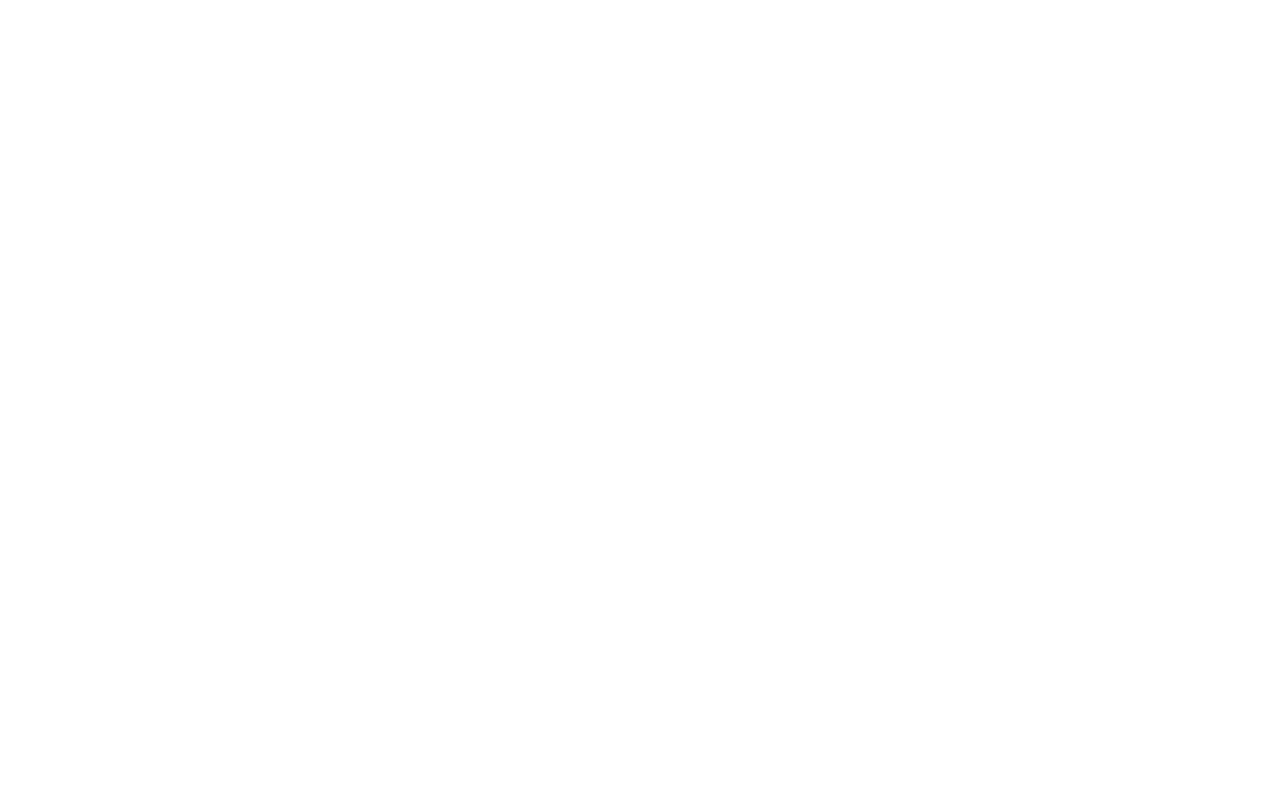
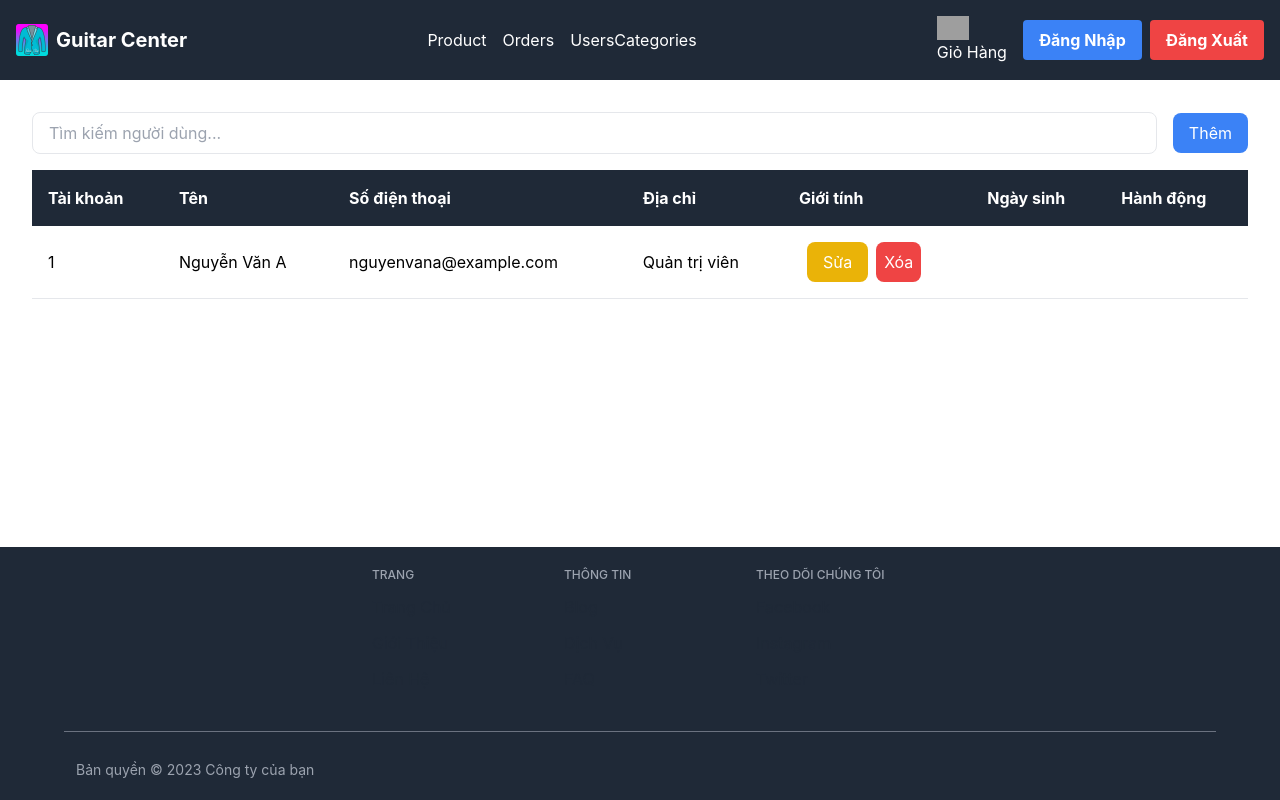
Before and after one commit to tientm2610/the-last-guitar, a React (Create React App) app: page /user-manager in a window 1280 px wide. Before the commit this address had no page. Built offline with nearby package versions, Linux system fonts and the light colour scheme; grey boxes are pictures that could not be loaded.

Commit message:
fixing GUI UserManager

```diff
--- a/src/Layout.tsx
+++ b/src/Layout.tsx
@@ -8,11 +8,13 @@
 
 const Layout = ({ children }: LayoutProps) => {
   return (
-    <div>
-      <HeaderComponent />
+    <div className="flex flex-col min-h-screen">
+    <HeaderComponent />
+    <main className="flex-grow">
       {children}
-      <FooterComponent />
-    </div>
+    </main>
+    <FooterComponent />
+  </div>
   );
 };
 
--- a/src/index.tsx
+++ b/src/index.tsx
@@ -4,16 +4,15 @@
 import reportWebVitals from './reportWebVitals';
 import HelloWorldPage from './Hai/HelloWorldPage';
 import SearchParamsPage from './SearchParamsPage';
-import FooterComponent from './pages/Components/FooterComponent';
 import { BrowserRouter, Route, Routes } from 'react-router-dom';
 import Layout from './Layout';
-
+import UserPage from './pages/UserManage/UserPage';
 const root = ReactDOM.createRoot(
   document.getElementById('root') as HTMLElement
 );
 root.render(
   <React.StrictMode>
-    {/* <Layout> */}
+    <Layout>
     <BrowserRouter>
       <Routes>
 
@@ -23,8 +22,8 @@
         />
 
         <Route
-          path='/footer'
-          Component={SearchParamsPage}
+          path='/user-manager'
+          Component={UserPage}
         />
         <Route
           path='/searchparams'
@@ -33,7 +32,7 @@
 
       </Routes>
     </BrowserRouter>
-    {/* </Layout> */}
+    </Layout>
   </React.StrictMode>
 );
 
--- a/src/pages/UserManage/UserPage.tsx
+++ b/src/pages/UserManage/UserPage.tsx
@@ -1,11 +1,51 @@
+import React from 'react';
 
-
-function UserMPage() {
-    return (
-      <div>
+function UserPage() {
+  return (
+    <div className="p-8">
+      <div className="mb-4 flex justify-between items-center">
+        <div className="flex-1 mr-4">
+          <input
+            type="text"
+            placeholder="Tìm kiếm người dùng..."
+            className="w-full px-4 py-2 border rounded-lg text-gray-700 focus:outline-none focus:ring-2 focus:ring-blue-500"
+          />
+        </div>
+        <button className="px-4 py-2 bg-blue-500 text-white rounded-lg hover:bg-blue-600">Thêm</button>
 
       </div>
-    );
-  }
+      <div className="overflow-x-auto">
+        <table className="w-full text-left">
+          <thead className="bg-gray-800 text-white">
+            <tr>
+              <th className="p-4">Tài khoản</th>
+              <th className="p-4">Tên</th>
+              <th className="p-4">Số điện thoại</th>
+              <th className="p-4">Địa chỉ</th>
+              <th className="p-4">Giới tính</th>
+              <th className="p-4">Ngày sinh</th>
+              <th className="p-4">Hành động</th>
+            </tr>
+          </thead>
+          <tbody>
+            {/* Ví dụ về một hàng dữ liệu */}
+            <tr className="border-b">
+              <td className="p-4">1</td>
+              <td className="p-4">Nguyễn Văn A</td>
+              <td className="p-4">nguyenvana@example.com</td>
+              <td className="p-4">Quản trị viên</td>
+              <td className="p-4">
+              <button className="ml-2 px-4 py-2 bg-yellow-500 text-white rounded-lg hover:bg-yellow-600">Sửa</button>
+                <button className="ml-2 px-2 py-2 bg-red-500 text-white rounded-lg hover:bg-red-600">Xóa</button>
+              </td>
+            </tr>
+            {/* Bạn có thể thêm nhiều hàng dữ liệu tương tự */}
+          </tbody>
+        </table>
+      </div>
 
-  export default UserMPage;
+    </div>
+  );
+}
+
+export default UserPage;
```
